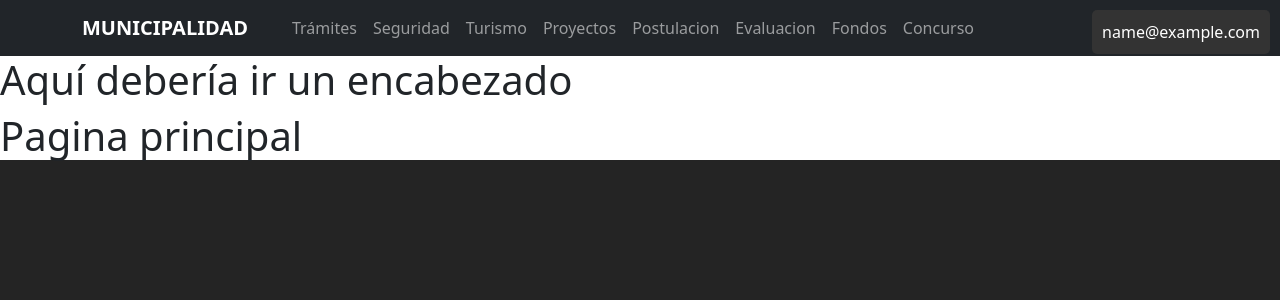
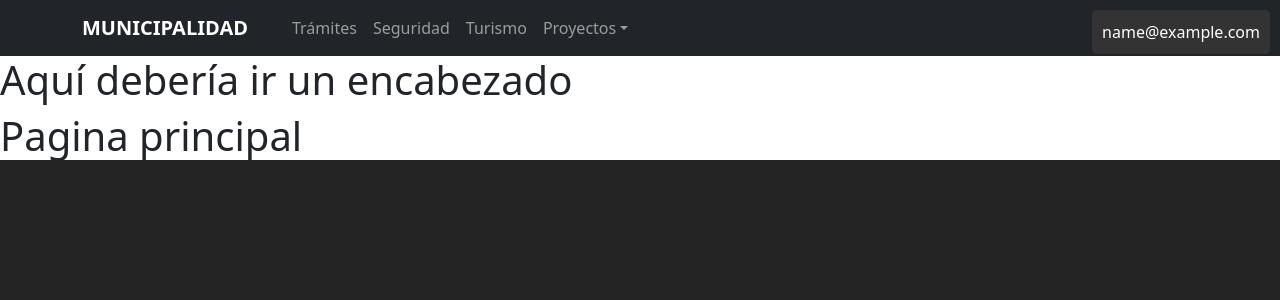
Before and after one commit to fschonffeldt/Proyecto-IS, a React (Vite) app in the folder frontend/: page / in a window 1280 px wide. Shown: the top 300 px of the page. Built offline with nearby package versions, Linux system fonts and the light colour scheme; sample sign-in values are in the browser's storage.

Commit message:
navbar desplegable

```diff
--- a/frontend/src/components/NavBar.jsx
+++ b/frontend/src/components/NavBar.jsx
@@ -1,6 +1,8 @@
 import { Link } from 'react-router-dom';
 import '../assets/NavBar.css';
 import "bootstrap/dist/css/bootstrap.min.css";
+import 'bootstrap/dist/js/bootstrap.bundle.min.js';
+
 
 const NavBar = () => {
   return (
@@ -20,20 +22,16 @@ const NavBar = () => {
             <li className="nav-item">
               <Link to="/turismo" className="nav-link">Turismo</Link>
             </li>
-            <li className="nav-item">
-              <Link to="/proyectos" className="nav-link">Proyectos</Link>
-            </li>
-            <li className="nav-item">
-              <Link to="/postulacion" className="nav-link">Postulacion</Link>
-            </li>
-            <li className="nav-item">
-              <Link to="/evaluacion" className="nav-link">Evaluacion</Link>
-            </li>
-            <li className="nav-item">
-              <Link to="/fondos" className="nav-link">Fondos</Link>
-            </li>
-            <li className="nav-item">
-              <Link to="/concurso" className="nav-link">Concurso</Link>
+            <li className="nav-item dropdown">
+              <a className="nav-link dropdown-toggle" href="#" id="proyectosDropdown" role="button" data-bs-toggle="dropdown" aria-expanded="false">
+                Proyectos
+              </a>
+              <ul className="dropdown-menu" aria-labelledby="proyectosDropdown">
+                <li><Link to="/postulacion" className="dropdown-item">Postulacion</Link></li>
+                <li><Link to="/evaluacion" className="dropdown-item">Evaluacion</Link></li>
+                <li><Link to="/fondos" className="dropdown-item">Fondos</Link></li>
+                <li><Link to="/concurso" className="dropdown-item">Concurso</Link></li>
+              </ul>
             </li>
           </ul>
         </div>
@@ -42,5 +40,4 @@ const NavBar = () => {
   );
 };
 
-
 export default NavBar;
```
